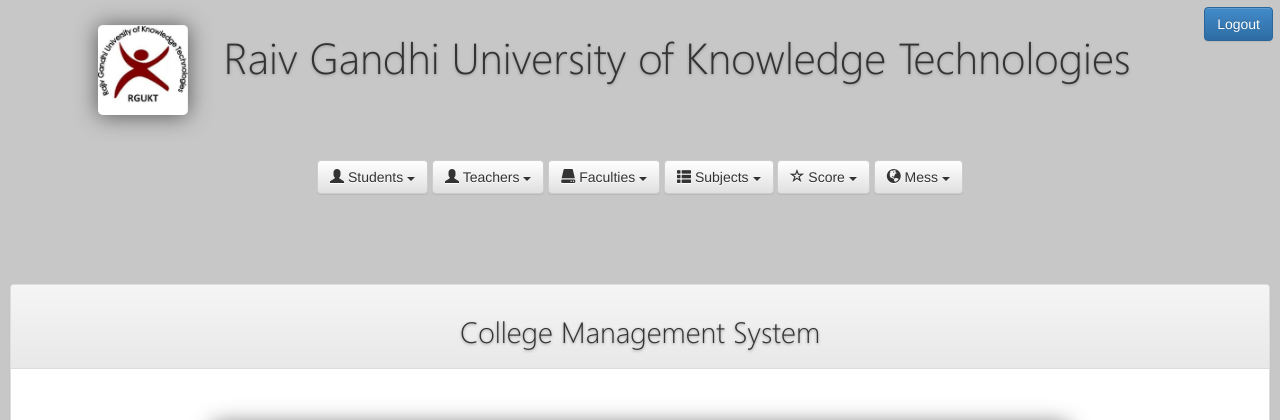
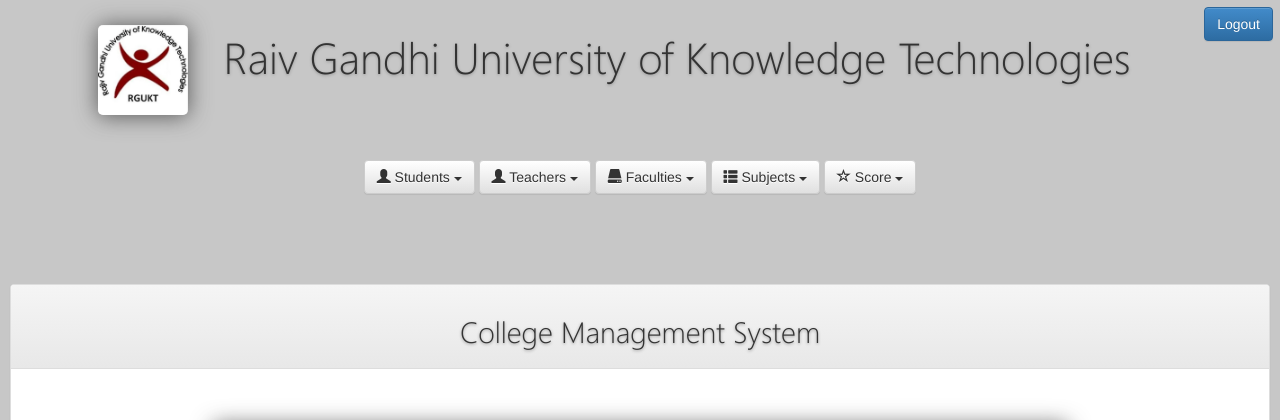
Before and after one commit to Gangadhara-Thummaluru/college-management-system, a PHP site: page /everyone.php in a window 1280 px wide. Shown: the top 420 px of the page. Run offline with PHP 8.4, Linux system fonts and the light colour scheme; some libraries are stand-ins or nearby versions.

Commit message:
client changes

```diff
--- a/drop_down_menu.php
+++ b/drop_down_menu.php
@@ -56,7 +56,7 @@
 				</div>
 
 				<!--ninth button-->
-				<div class="btn-group">
+				<!-- <div class="btn-group">
   					<button type="button" class="btn btn-default dropdown-toggle" data-toggle="dropdown"><span class="glyphicon glyphicon-globe"></span>
 
   					  Mess <span class="caret"></span>
@@ -65,4 +65,4 @@
   				  <li><a href="?tag=mess_entry">Mess Entry</a></li>
   				  <li><a href="?tag=view_mess">View Mess</a></li>
   				</ul>
-				</div>
+				</div> -->
```
